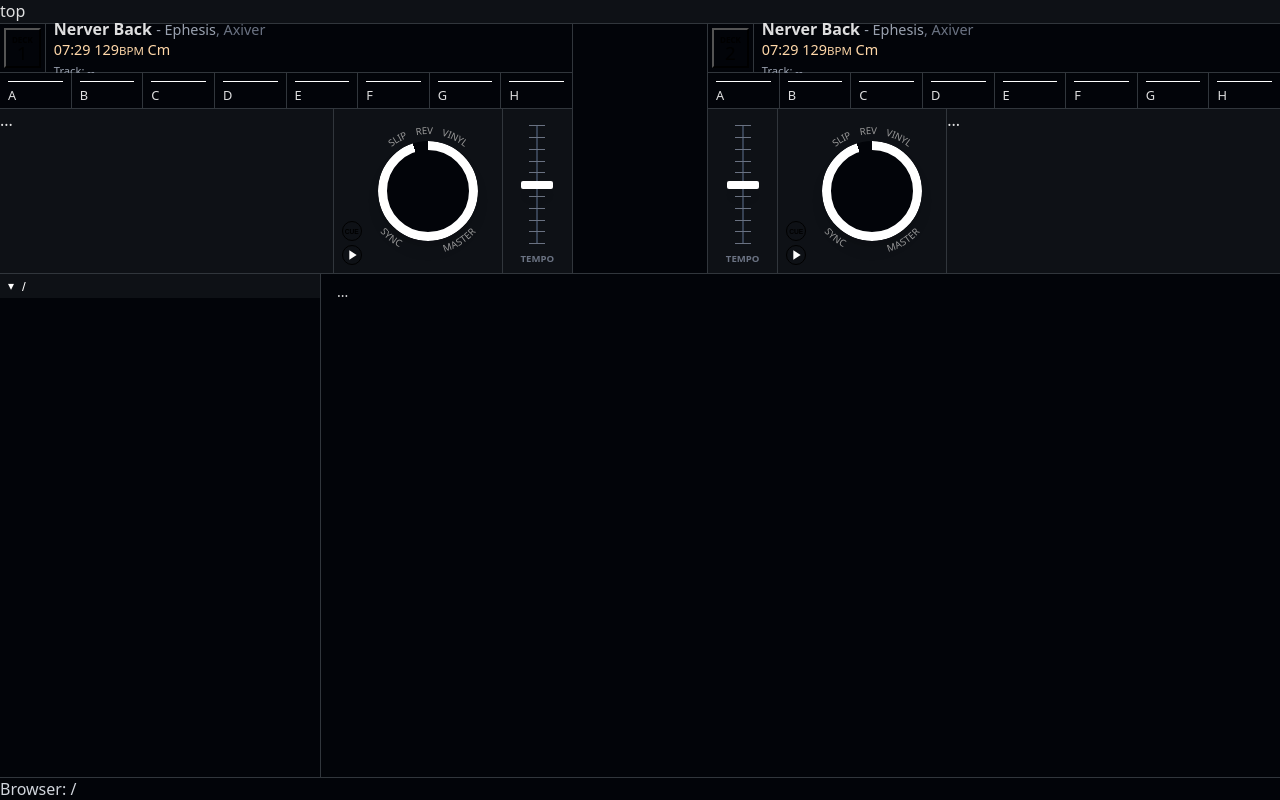
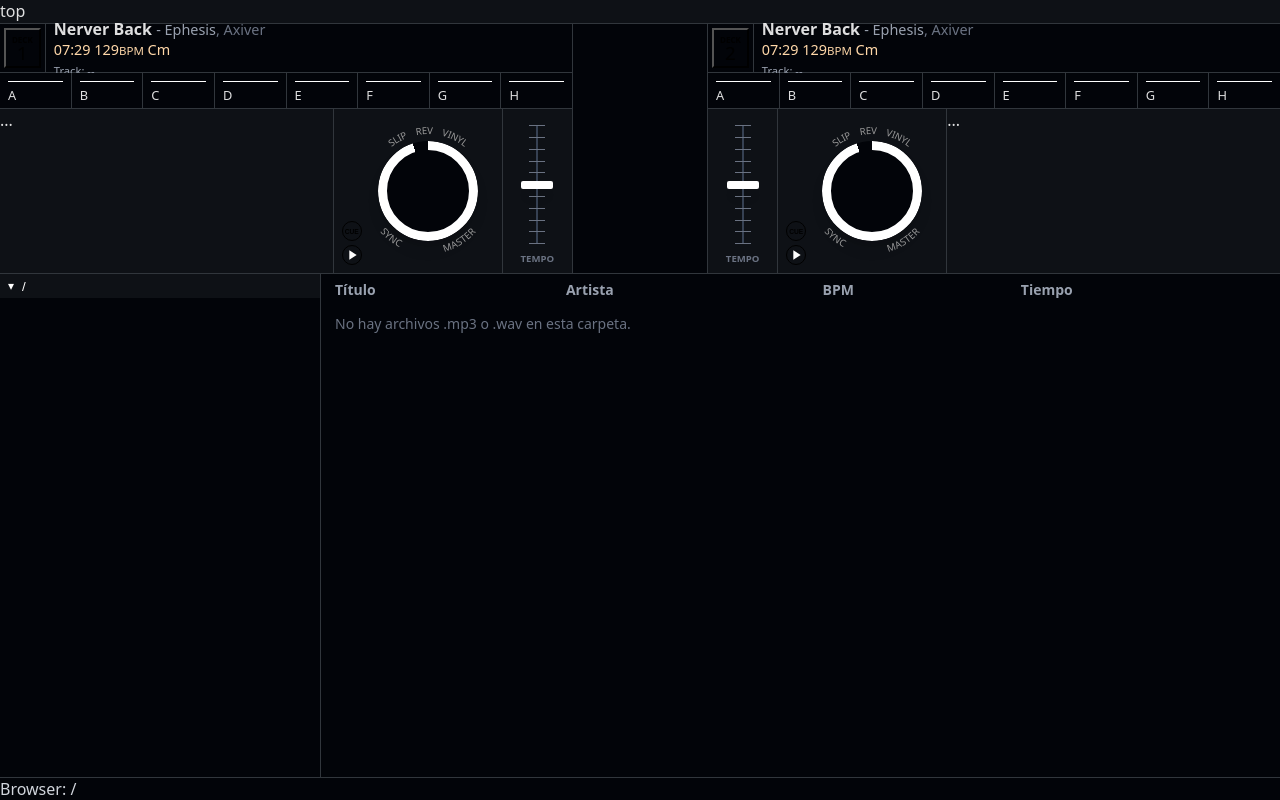
Before and after one commit to Sonkoh/NevealDJ, a React (Vite) app in the folder ui/: page / in a window 1280 px wide. Built offline with nearby package versions, Linux system fonts and the light colour scheme.

Commit message:
Basic Explorer Working

```diff
--- a/ui/endpoints.js
+++ b/ui/endpoints.js
@@ -40,18 +40,37 @@ const broadcastEngineState = () => {
     });
 };
 
+const SUPPORTED_AUDIO_EXTENSIONS = new Set([".mp3", ".wav"]);
+
 const listDirectories = async (targetPath) => {
     const basePath = targetPath ? path.resolve(targetPath) : systemRoot;
     const entries = await fsp.readdir(basePath, { withFileTypes: true });
     const directories = entries
         .filter((entry) => entry.isDirectory())
+        .filter((entry) => !entry.name.startsWith("."))
         .map((entry) => ({
             name: entry.name,
             path: path.join(basePath, entry.name),
         }))
         .sort((a, b) => a.name.localeCompare(b.name));
+    const files = entries
+        .filter((entry) => entry.isFile())
+        .filter((entry) => SUPPORTED_AUDIO_EXTENSIONS.has(path.extname(entry.name).toLowerCase()))
+        .map((entry) => {
+            const fullPath = path.join(basePath, entry.name);
+            const title = path.basename(entry.name, path.extname(entry.name));
+            return {
+                name: entry.name,
+                path: fullPath,
+                title,
+                artist: "Desconocido",
+                bpm: "--",
+                duration: "--",
+            };
+        })
+        .sort((a, b) => a.name.localeCompare(b.name));
     const parent = path.resolve(basePath) === systemRoot ? null : path.dirname(basePath);
-    return { path: basePath, parent, directories };
+    return { path: basePath, parent, directories, files };
 };
 
 module.exports = () => {
--- a/ui/src/components/Explorer.tsx
+++ b/ui/src/components/Explorer.tsx
@@ -60,6 +60,7 @@ const findNode = (node: DirectoryNode | null, targetPath: string): DirectoryNode
 function Explorer() {
     const [rootNode, setRootNode] = useState<DirectoryNode | null>(null);
     const [selectedPath, setSelectedPath] = useState<string | null>(null);
+    const [selectedFiles, setSelectedFiles] = useState<Array<{ name: string; path: string }>>([]);
     const [error, setError] = useState<string | null>(null);
 
     useEffect(() => {
@@ -76,6 +77,7 @@ function Explorer() {
                     children,
                 });
                 setSelectedPath(response?.path || "/");
+                setSelectedFiles(response?.files ?? []);
                 setError(null);
             } catch (err) {
                 setError((err as Error).message);
@@ -92,8 +94,16 @@ function Explorer() {
             return;
         }
 
-        if (existingNode.hasLoadedChildren) {
-            setRootNode((prev) => (prev ? updateNode(prev, pathValue, (node) => ({ ...node, isExpanded: !node.isExpanded })) : prev));
+        const willCollapse = existingNode.isExpanded && existingNode.hasLoadedChildren;
+        if (willCollapse) {
+            setRootNode((prev) =>
+                prev
+                    ? updateNode(prev, pathValue, (node) => ({
+                          ...node,
+                          isExpanded: false,
+                      }))
+                    : prev,
+            );
             return;
         }
 
@@ -102,7 +112,7 @@ function Explorer() {
                 ? updateNode(prev, pathValue, (node) => ({
                       ...node,
                       isExpanded: true,
-                    isLoading: true,
+                      isLoading: !node.hasLoadedChildren,
                   }))
                 : prev,
         );
@@ -121,6 +131,7 @@ function Explorer() {
                       }))
                     : prev,
             );
+            setSelectedFiles(response?.files ?? []);
             setError(null);
         } catch (err) {
             setRootNode((prev) =>
@@ -142,7 +153,7 @@ function Explorer() {
         <div key={node.path} className="text-sm">
             <button
                 onClick={() => handleToggleNode(node.path)}
-                className={`w-full text-left flex items-center gap-2 py-1 px-2 border-0 ${selectedPath === node.path ? "module text-white" : "text-gray-200 module-1 hover:bg-white/5"
+                className={`w-full text-left flex items-center gap-2 py-1 px-2 border-0 cursor-pointer ${selectedPath === node.path ? "module text-white" : "text-gray-200 module-1 hover:bg-white/5"
                     }`}
                 style={{ paddingLeft: depth * 12 + 8 }}
             >
@@ -160,8 +171,35 @@ function Explorer() {
                 <div className="module-1 w-[320px] h-full overflow-y-scroll">
                     {rootNode ? renderNode(rootNode) : <div className="p-3 text-sm text-gray-400">Cargando árbol...</div>}
                 </div>
-                <div className="module-1 flex-1 h-full px-4 py-2 text-sm overflow-auto">
-                    ...
+                <div className="module-1 flex-1 h-full text-sm overflow-auto">
+                    <table className="w-full text-left text-sm">
+                        <thead className="text-gray-400">
+                            <tr>
+                                <th className="py-1 px-3">Título</th>
+                                <th className="py-1 px-3">Artista</th>
+                                <th className="py-1 px-3">BPM</th>
+                                <th className="py-1 px-3">Tiempo</th>
+                            </tr>
+                        </thead>
+                        <tbody>
+                            {selectedFiles.length === 0 ? (
+                                <tr>
+                                    <td colSpan={4} className="py-2 px-3 text-gray-500 text-sm">
+                                        No hay archivos .mp3 o .wav en esta carpeta.
+                                    </td>
+                                </tr>
+                            ) : (
+                                selectedFiles.map((file) => (
+                                    <tr key={file.path} className="border-b border-white/5 hover:bg-white/5 cursor-pointer">
+                                        <td className="py-2 px-3">{file.name.replace(/\.[^.]+$/, '')}</td>
+                                        <td className="py-2 px-3 text-gray-400">Desconocido</td>
+                                        <td className="py-2 px-3">--</td>
+                                        <td className="py-2 px-3">--:--</td>
+                                    </tr>
+                                ))
+                            )}
+                        </tbody>
+                    </table>
                 </div>
             </div>
             <div className="module-1">
```
Lines whose indentation alone changed are shown as unchanged.
